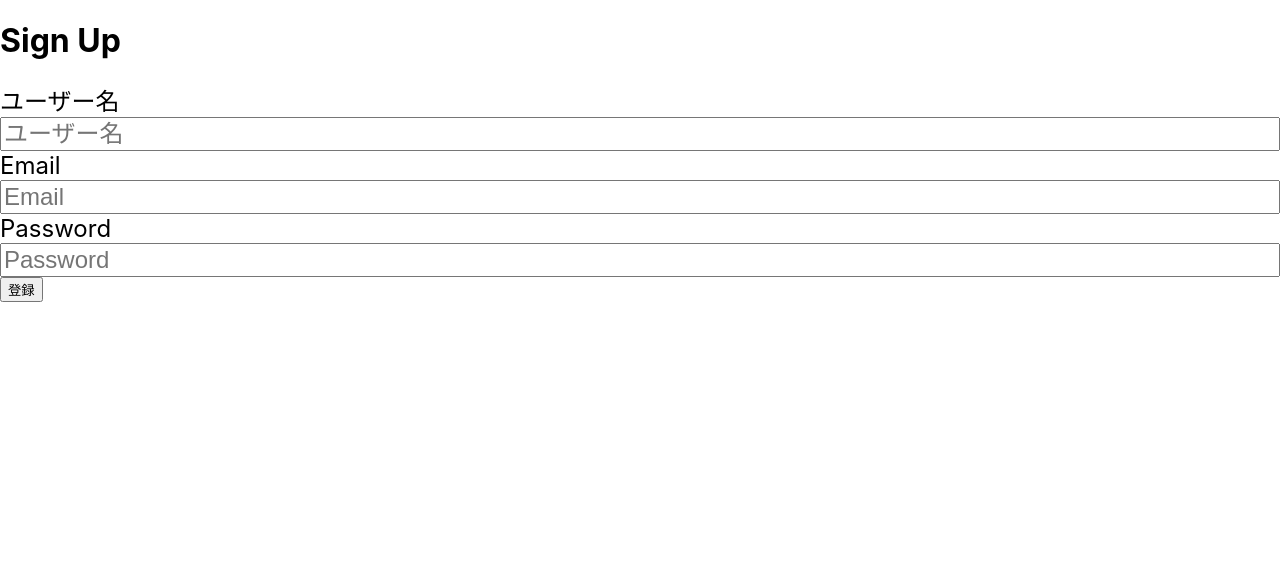
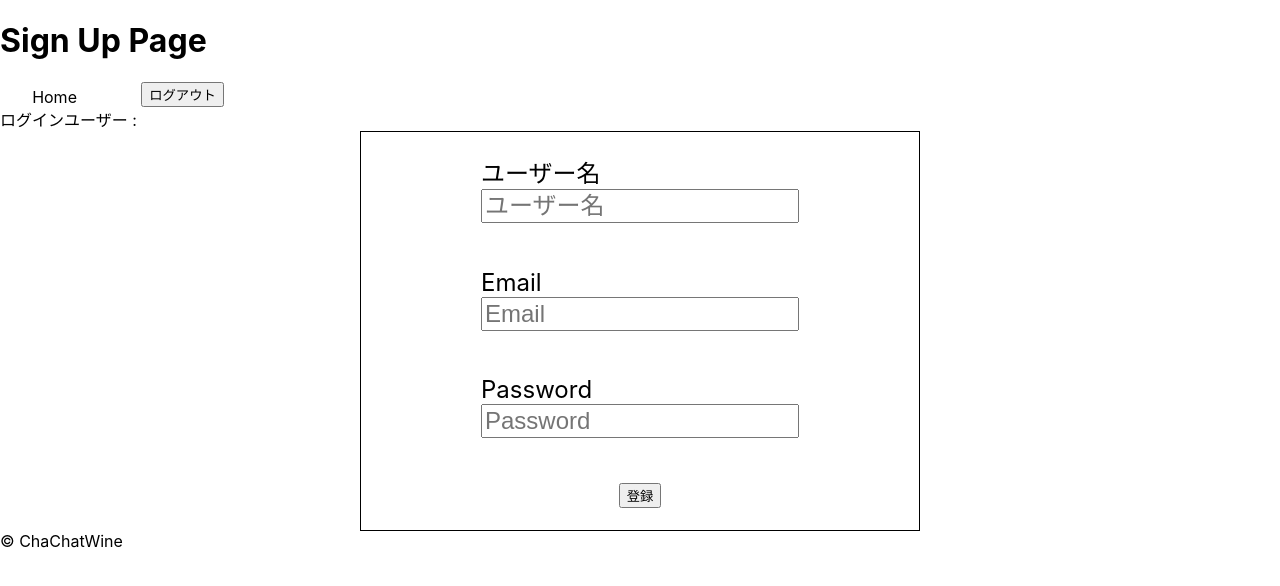
Before and after one commit to nabeo654147/ChaChatWine, a Next.js app: page /signUpPage in a window 1280 px wide. Shown: the top 586 px of the page. Built offline with nearby package versions, Linux system fonts and the light colour scheme; no server answers.

Commit message:
signUpPage作成

```diff
--- a/components/layout.tsx
+++ b/components/layout.tsx
@@ -2,6 +2,8 @@ import type { NextPage } from 'next';
 import React, { VFC } from 'react';
 import Head from 'next/head';
 import Link from 'next/link';
+import { useAuth } from '../lib/AuthContext';
+import styled from 'styled-components';
 
 type Props = {
   title?: string;
@@ -11,6 +13,8 @@ type Props = {
 
 export const Layout:VFC<Props> = ({ title, description, children}) => {
   const pageTitel = title || 'ホームページタイトル'
+  const { logout } = useAuth();
+
   return (
     <>
       <Head>
@@ -19,8 +23,12 @@ export const Layout:VFC<Props> = ({ title, description, children}) => {
       </Head>
       <header>
         <h1>{ pageTitel }</h1>
+          <HeaderNav>
+           <Link href='/'>Home</Link>
+           <button onClick={logout}>ログアウト</button>
+          </HeaderNav>
       </header>
-      <nav>
+      {/* <nav>
         <ul>
           <li><Link href='/'>Home</Link></li>
           <li><Link href='/loginPage'>Login</Link></li>
@@ -28,9 +36,16 @@ export const Layout:VFC<Props> = ({ title, description, children}) => {
           <li><Link href='/chatPage'>チャット</Link></li>
           <li><Link href='/logPage'>ログ</Link></li>
         </ul>
-      </nav>
+      </nav> */}
       <main>{ children }</main>
-      <footer>&copy; Next.js Demo</footer>
+      <footer>&copy; ChaChatWine</footer>
     </>
   )
-}
+};
+
+const HeaderNav = styled.nav`
+  width: 20%;
+  display: flex;
+  align-items: flex-end;
+  justify-content: space-around;
+`
--- a/pages/signUpPage.tsx
+++ b/pages/signUpPage.tsx
@@ -1,40 +1,84 @@
 import { NextPage } from 'next';
-import { VFC } from 'react';
+import React, { useRef, useState } from 'react';
 import { Layout } from '../components/layout';
 import { InputForm } from '../components/inputForm';
+import { useAuth } from '../lib/AuthContext';
+import styled from 'styled-components';
+import { updateProfile } from '@firebase/auth';
+import { addDoc, collection, getFirestore } from 'firebase/firestore';
 
-const SignUpPage: VFC<NextPage> = () => {
+const SignUpPage: NextPage = () => {
+  const [loading, setLoading] = useState<boolean>(false);
+  const { currentUser, signUp } = useAuth();
+  const db = getFirestore();
+
+  const userNameRef = useRef<HTMLInputElement>(null);
+  const emailRef = useRef<HTMLInputElement>(null);
+  const passwordRef = useRef<HTMLInputElement>(null);
+
+  const handleSignUp = async() => {
+    if (emailRef.current && passwordRef.current && userNameRef.current) {
+    setLoading(true);
+    try{
+      const registerUser = await signUp(emailRef.current.value, passwordRef.current.value)
+        await updateProfile(registerUser.user, {displayName: userNameRef.current.value})
+        await addDoc(collection(db, 'users'), {
+          uid: registerUser.user.uid,
+          userName: userNameRef.current.value,
+          email: registerUser.user.email
+      });
+    } catch (err) {
+      alert('Error!');
+      console.error(err);
+    }
+    setLoading(false);
+    }
+  };
+
   return (
-    <>
-      {/* <Layout
-        title='Sign Up Page'
-        description='新規登録用のページ'
-      >
-      </Layout> */}
-      <h1>Sign Up</h1>
-      <form>
+    <Layout
+      title='Sign Up Page'
+      description='新規登録用のページ'
+    >
+      <div>ログインユーザー : { currentUser?.displayName } { currentUser?.email }</div>
+
+      <FormBox>
         <InputForm
+          ref={userNameRef}
           name={'userName'}
           type={'text'}
           placeholder={'ユーザー名'}
           inputFormTitle={'ユーザー名'}
         />
         <InputForm
+          ref={emailRef}
           name={'email'}
           type={'email'}
           placeholder={'Email'}
           inputFormTitle={'Email'}
         />
         <InputForm
+          ref={passwordRef}
           name={'password'}
           type={'password'}
           placeholder={'Password'}
           inputFormTitle={'Password'}
         />
-        <button type='submit'>登録</button>
-      </form>
-    </>
+        <button onClick={handleSignUp} disabled={ loading || currentUser !== null || undefined } type='submit'>登録</button>
+      </FormBox>
+    </Layout>
   )
 }
 
+const FormBox = styled.form`
+  height: 50vh;
+  width: 70vh;
+  display: flex;
+  flex-direction: column;
+  justify-content: space-around;
+  align-items: center;
+  border: 1px solid #000000;
+  margin: auto;
+`
+
 export default SignUpPage;
```
